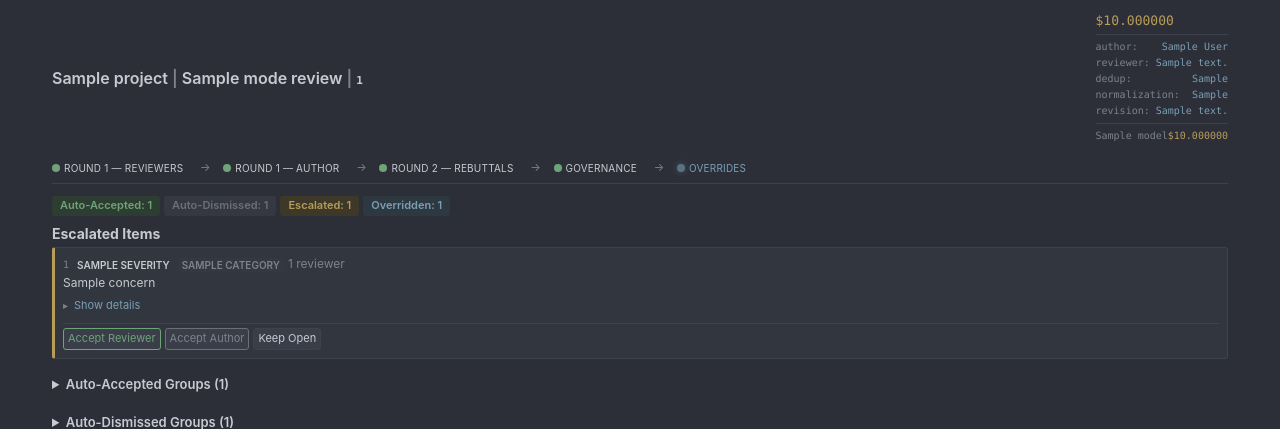
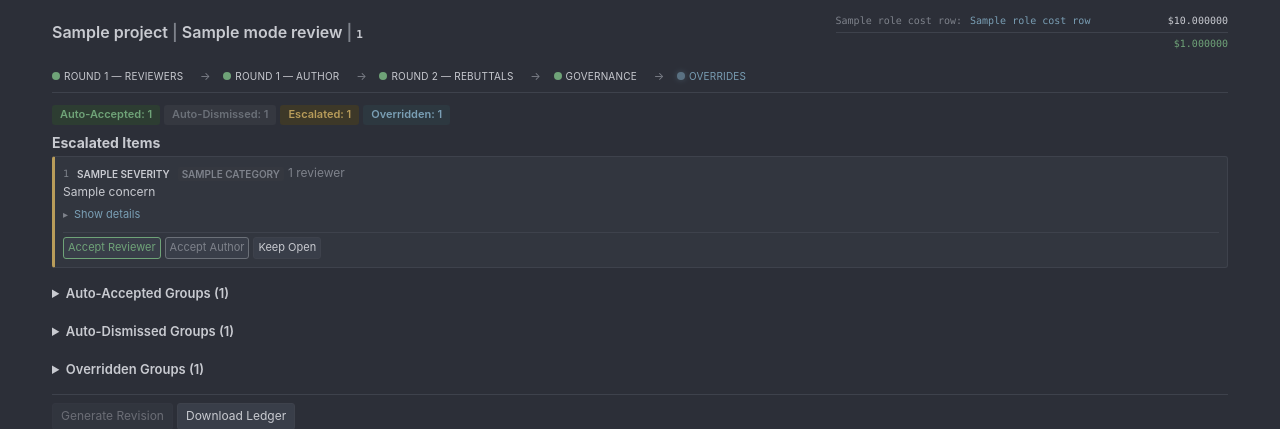
Before and after one commit to briankelley/devils-advocate, a FastAPI app: template src/devils_advocate/gui/templates/review_detail.html in a window 1280 px wide. Shown: the part 30-459 px from the top of the page. Run offline with FastAPI, Linux system fonts and the light colour scheme; the template is opened without the code that fills it: most values are stand-ins (such as "Sample title", 1, 10 or a date in 2020).

Commit message:
GUI polish round 3: spec breadcrumb, cost table, config icons
Fix spec mode breadcrumb to show REVIEWERS → DEDUP → SUGGESTIONS
with correct dot progression. Restructure post-processing cost table
to match live layout with per-role + model + cost rows; add role_costs
tracking to CostTracker and persist in ledger. Overhaul config page
with flat alphabetical model list, collapsible cards, and Lucide role
icons with green=active indicator and click-to-toggle assignments.

```diff
--- a/src/devils_advocate/gui/static/app.js
+++ b/src/devils_advocate/gui/static/app.js
@@ -142,25 +142,41 @@ const dvad = {
             try {
                 const ev = JSON.parse(e.data);
 
-                // Append to log
+                // Handle metadata event (role→model mapping for cost table)
+                if (ev.type === 'metadata') {
+                    this._handleMetadata(ev.detail);
+                    return;
+                }
+
+                // Handle cost event (update cost table, suppress from log)
+                if (ev.type === 'cost') {
+                    this._handleCostUpdate(ev.detail);
+                    return;
+                }
+
+                // Append to log (all other events with a message)
                 if (ev.message && logOutput) {
                     const line = document.createElement('div');
                     const ts = ev.timestamp ? `[${ev.timestamp}] ` : '';
                     line.textContent = ts + ev.message;
                     logOutput.appendChild(line);
-                    logOutput.scrollTop = logOutput.scrollHeight;
+                    const scrollParent = logOutput.parentElement;
+                    if (scrollParent) scrollParent.scrollTop = scrollParent.scrollHeight;
                 }
 
                 // Detect spec mode from the initial review_start event
                 if (ev.phase === 'review_start' && ev.message && ev.message.includes('spec review')) {
                     this._specMode = true;
-                    // Hide adversarial pipeline phases
                     document.querySelectorAll('.phase-adversarial').forEach(el => {
                         el.style.display = 'none';
                     });
-                    // Rename the final phase label
+                    document.querySelectorAll('.bc-spec-only').forEach(el => {
+                        el.style.display = '';
+                    });
+                    const reviewersLabel = document.getElementById('reviewers-phase-label');
+                    if (reviewersLabel) reviewersLabel.textContent = 'REVIEWERS';
                     const finalLabel = document.getElementById('final-phase-label');
-                    if (finalLabel) finalLabel.textContent = 'Suggestions';
+                    if (finalLabel) finalLabel.textContent = 'SUGGESTIONS';
                 }
 
                 // Update phase dots
@@ -187,54 +203,108 @@ const dvad = {
         };
 
         source.onerror = () => {
-            // SSE connection lost — wait and try reloading
             source.close();
             setTimeout(() => window.location.reload(), 3000);
         };
     },
 
-    _updatePhase(phase, seenPhases) {
-        // Detect spec mode from initial review_start event or phase-adversarial visibility
-        if (!this._specMode && phase === 'review_start') {
-            // Check if adversarial phases are hidden (spec mode hides them via CSS class)
-            const adversarialEls = document.querySelectorAll('.phase-adversarial');
-            // Will be determined on next phase event
-        }
-        if (phase === 'dedup_calling' || phase === 'dedup_responded') {
-            // If dedup phases fire, check if spec mode (no author phase expected)
-            this._specMode = this._specMode || !document.getElementById('dot-author');
+    _handleMetadata(detail) {
+        if (!detail) return;
+
+        // Set mode label
+        const modeLabel = document.getElementById('review-mode-label');
+        if (modeLabel && detail.mode) {
+            modeLabel.textContent = detail.mode + ' review';
         }
 
+        // Build cost table from roles
+        const table = document.getElementById('live-cost-table');
+        if (!table || !detail.roles) return;
+
+        const roles = detail.roles;
+        let html = '';
+        for (const [role, model] of Object.entries(roles)) {
+            const label = role.replace(/_/g, ' ');
+            html += `<div class="cost-row">` +
+                `<span class="cost-role">${label}:</span>` +
+                `<span class="cost-model">${model}</span>` +
+                `<span class="cost-value" id="cost-${role}">$0.000000</span>` +
+                `</div>`;
+        }
+        html += `<div class="cost-row cost-divider"></div>`;
+        html += `<div class="cost-row">` +
+            `<span class="cost-role"></span>` +
+            `<span class="cost-model"></span>` +
+            `<span class="cost-value cost-total-value" id="cost-total">$0.000000</span>` +
+            `</div>`;
+        table.innerHTML = html;
+
+        // Spec mode: hide adversarial phases, show spec-only steps
+        if (detail.mode === 'spec') {
+            this._specMode = true;
+            document.querySelectorAll('.phase-adversarial').forEach(el => {
+                el.style.display = 'none';
+            });
+            document.querySelectorAll('.bc-spec-only').forEach(el => {
+                el.style.display = '';
+            });
+            const reviewersLabel = document.getElementById('reviewers-phase-label');
+            if (reviewersLabel) reviewersLabel.textContent = 'REVIEWERS';
+            const finalLabel = document.getElementById('final-phase-label');
+            if (finalLabel) finalLabel.textContent = 'SUGGESTIONS';
+        }
+    },
+
+    _roleCosts: {},
+
+    _handleCostUpdate(detail) {
+        if (!detail) return;
+        const role = detail.role;
+        const callCost = parseFloat(detail.cost) || 0;
+
+        // Accumulate per-role cost
+        this._roleCosts[role] = (this._roleCosts[role] || 0) + callCost;
+
+        const costEl = document.getElementById('cost-' + role);
+        if (costEl) {
+            costEl.textContent = '$' + this._roleCosts[role].toFixed(6);
+        }
+        const totalEl = document.getElementById('cost-total');
+        if (totalEl) {
+            totalEl.textContent = '$' + parseFloat(detail.total).toFixed(6);
+        }
+    },
+
+    _updatePhase(phase, seenPhases) {
         const phaseMap = {
-            'review_start': 'dot-round1',
-            'round1_calling': 'dot-round1',
-            'round1_responded': 'dot-round1',
-            'normalization': 'dot-round1',
+            'review_start': 'dot-reviewers',
+            'round1_calling': 'dot-reviewers',
+            'round1_responded': 'dot-reviewers',
+            'normalization': 'dot-reviewers',
             'dedup_calling': 'dot-dedup',
             'dedup_responded': 'dot-dedup',
             'round1_author': 'dot-author',
-            'round2_skip': 'dot-round2',
-            'round2_skip_reviewer': 'dot-round2',
-            'round2_skip_context': 'dot-round2',
-            'round2_rebuttal_failed': 'dot-round2',
-            'round2_author_failed': 'dot-round2',
+            'round2_skip': 'dot-rebuttals',
+            'round2_skip_reviewer': 'dot-rebuttals',
+            'round2_skip_context': 'dot-rebuttals',
+            'round2_rebuttal_failed': 'dot-rebuttals',
+            'round2_author_failed': 'dot-rebuttals',
             'governance_catastrophic': 'dot-governance',
             'governance_complete': 'dot-governance',
             'cost_warning': null,
             'cost_exceeded': null,
-            'revision_calling': 'dot-governance',
-            'revision_responded': 'dot-governance',
-            'revision_skip': 'dot-governance',
-            'revision_skip_context': 'dot-governance',
-            'revision_extraction_failed': 'dot-governance',
-            'revision_failed': 'dot-governance',
+            'revision_calling': 'dot-revision',
+            'revision_responded': 'dot-revision',
+            'revision_skip': 'dot-revision',
+            'revision_skip_context': 'dot-revision',
+            'revision_extraction_failed': 'dot-revision',
+            'revision_failed': 'dot-revision',
         };
 
         const dotId = phaseMap[phase];
         if (!dotId) return;
 
-        // Use appropriate dot order based on which dots exist in the DOM
-        const fullOrder = ['dot-round1', 'dot-dedup', 'dot-author', 'dot-round2', 'dot-governance'];
+        const fullOrder = ['dot-reviewers', 'dot-dedup', 'dot-author', 'dot-rebuttals', 'dot-governance', 'dot-revision'];
         const dotOrder = fullOrder.filter(id => document.getElementById(id));
         const currentIdx = dotOrder.indexOf(dotId);
 
@@ -412,32 +482,44 @@ const dvad = {
         }
     },
 
-    // ── Role Pills ───────────────────────────────────────────────────
+    // ── Role Icons ──────────────────────────────────────────────────
     initRolePills() {
-        const pills = document.querySelectorAll('.role-pill');
-        if (!pills.length) return;
+        const icons = document.querySelectorAll('.role-icon');
+        if (!icons.length) return;
 
-        pills.forEach(pill => {
-            pill.addEventListener('click', () => {
-                const model = pill.dataset.model;
-                const role = pill.dataset.role;
-                const isActive = pill.classList.contains('active');
+        icons.forEach(icon => {
+            icon.addEventListener('click', (e) => {
+                e.stopPropagation();
+                const model = icon.dataset.model;
+                const role = icon.dataset.role;
+                const isActive = icon.classList.contains('role-active');
 
                 // Radio roles: only one model per role (except reviewer which is multi)
                 const radioRoles = ['author', 'deduplication', 'integration_reviewer', 'normalization', 'revision'];
 
                 if (radioRoles.includes(role)) {
-                    // Deactivate all other pills for this role
-                    document.querySelectorAll(`.role-pill[data-role="${role}"]`).forEach(p => {
-                        p.classList.remove('active');
+                    // Deactivate all other icons for this role
+                    document.querySelectorAll(`.role-icon[data-role="${role}"]`).forEach(p => {
+                        p.classList.remove('role-active');
+                        p.title = p.title.replace(' (assigned)', '');
                     });
-                    // Activate this one (unless toggling off — radio roles always need one)
+                    // Activate this one (unless toggling off)
                     if (!isActive) {
-                        pill.classList.add('active');
+                        icon.classList.add('role-active');
+                        if (!icon.title.includes('(assigned)')) {
+                            icon.title = icon.title + ' (assigned)';
+                        }
                     }
                 } else {
                     // Checkbox role (reviewer): toggle
-                    pill.classList.toggle('active');
+                    icon.classList.toggle('role-active');
+                    if (icon.classList.contains('role-active')) {
+                        if (!icon.title.includes('(assigned)')) {
+                            icon.title = icon.title + ' (assigned)';
+                        }
+                    } else {
+                        icon.title = icon.title.replace(' (assigned)', '');
+                    }
                 }
 
                 this._markRolesDirty();
@@ -456,9 +538,9 @@ const dvad = {
         const summary = document.getElementById('role-summary');
         if (!summary) return;
 
-        // Scan all active pills
+        // Scan all active role icons
         const roles = {};
-        document.querySelectorAll('.role-pill.active').forEach(pill => {
+        document.querySelectorAll('.role-icon.role-active').forEach(pill => {
             const model = pill.dataset.model;
             const role = pill.dataset.role;
             if (role === 'reviewer') {
@@ -525,9 +607,9 @@ const dvad = {
         const roles = {};
         const reviewers = [];
 
-        document.querySelectorAll('.role-pill.active').forEach(pill => {
-            const model = pill.dataset.model;
-            const role = pill.dataset.role;
+        document.querySelectorAll('.role-icon.role-active').forEach(icon => {
+            const model = icon.dataset.model;
+            const role = icon.dataset.role;
 
             if (role === 'reviewer') {
                 reviewers.push(model);
--- a/src/devils_advocate/gui/static/style.css
+++ b/src/devils_advocate/gui/static/style.css
@@ -308,21 +308,44 @@ main { padding: var(--pad-lg); max-width: 1200px; margin: 0 auto; }
     color: var(--text);
 }
 
-/* ── Progress View ──────────────────────────────────────────────────── */
+/* ── Running View ──────────────────────────────────────────────────── */
 
-.progress-container { max-width: 700px; }
-.progress-phases { margin: var(--pad-md) 0; }
-.phase-item {
-    padding: var(--pad-xs) var(--pad-sm);
+.running-header {
+    display: flex;
+    justify-content: space-between;
+    align-items: flex-start;
+    padding: var(--pad-md) 0;
+}
+.running-title h1 { font-size: 16px; font-weight: 400; }
+
+.live-cost-table {
+    font-family: var(--font-mono);
     font-size: 12px;
+    line-height: 1.8;
+    text-align: right;
+}
+.cost-row { display: flex; justify-content: flex-end; gap: var(--pad-md); }
+.cost-role { color: var(--text-dim); min-width: 120px; text-align: right; }
+.cost-model { color: var(--accent); min-width: 200px; text-align: left; }
+.cost-value { min-width: 90px; text-align: right; }
+.cost-total-value { color: var(--green); }
+.cost-divider { border-top: 1px solid var(--border); margin: 2px 0; padding: 0; min-height: 1px; }
+
+.progress-breadcrumb {
     display: flex;
     align-items: center;
     gap: var(--pad-sm);
+    padding: var(--pad-md) 0;
+    border-top: 1px solid var(--border);
+    margin-top: var(--pad-md);
 }
+.bc-step { display: flex; align-items: center; gap: 6px; }
+.bc-label { font-size: 12px; font-weight: 600; text-transform: uppercase; letter-spacing: 0.5px; }
+.bc-arrow { color: var(--text-dim); font-size: 14px; }
+
 .phase-dot { font-size: 14px; width: 16px; text-align: center; }
 .phase-dot.active { color: var(--accent); }
 .phase-dot.done { color: var(--green); }
-.phase-detail { color: var(--text-dim); font-size: 10px; margin-left: var(--pad-sm); }
 
 .log-container {
     margin-top: var(--pad-md);
@@ -771,6 +789,15 @@ main { padding: var(--pad-lg); max-width: 1200px; margin: 0 auto; }
     margin: 4px 0;
 }
 
+.completed-cost-table {
+    font-family: var(--font-mono);
+    font-size: 10px;
+    line-height: 1.8;
+    text-align: right;
+}
+.completed-cost-table .cost-role { min-width: 100px; }
+.completed-cost-table .cost-model { min-width: 160px; }
+
 /* ── Collapsible Card Body ────────────────────────────────────────── */
 
 .card-collapsible {
--- a/src/devils_advocate/gui/templates/review_detail.html
+++ b/src/devils_advocate/gui/templates/review_detail.html
@@ -4,40 +4,53 @@
 
 {% if status == 'running' %}
 {# ── Progress View ───────────────────────────────────────────────────── #}
-<div class="page-header">
-    <h1>Review In Progress</h1>
-    <span class="badge badge-running">Running</span>
+<div class="running-header">
+    <div class="running-title">
+        <h1>dvad-gui <span class="dim">|</span>
+            <span id="review-mode-label">review</span>
+            <span class="dim">|</span>
+            <span class="mono">{{ review_id }}</span></h1>
+    </div>
+    <div class="live-cost-table" id="live-cost-table">
+        <!-- populated by review_metadata SSE event -->
+    </div>
 </div>
-<div class="progress-container">
-    <div class="review-meta">
-        <span class="mono">{{ review_id }}</span>
+
+<div class="progress-breadcrumb" id="progress-phases">
+    <div class="bc-step">
+        <span class="phase-dot" id="dot-reviewers">&#9679;</span>
+        <span class="bc-label" id="reviewers-phase-label">ROUND 1 — REVIEWERS</span>
     </div>
-    <div class="progress-phases" id="progress-phases">
-        <div class="phase-item" data-phase="round1_calling">
-            <span class="phase-dot" id="dot-round1">&#9675;</span> Reviewers
-            <span id="round1-detail" class="phase-detail"></span>
-        </div>
-        <span class="phase-arrow">&rarr;</span>
-        <div class="phase-item" data-phase="dedup">
-            <span class="phase-dot" id="dot-dedup">&#9675;</span> Dedup
-        </div>
-        <span class="phase-arrow">&rarr;</span>
-        <div class="phase-item phase-adversarial" data-phase="round1_author">
-            <span class="phase-dot" id="dot-author">&#9675;</span> Author Response
-        </div>
-        <span class="phase-arrow phase-adversarial">&rarr;</span>
-        <div class="phase-item phase-adversarial" data-phase="round2">
-            <span class="phase-dot" id="dot-round2">&#9675;</span> Rebuttals
-        </div>
-        <span class="phase-arrow phase-adversarial">&rarr;</span>
-        <div class="phase-item" data-phase="governance">
-            <span class="phase-dot" id="dot-governance">&#9675;</span> <span class="phase-label-text" id="final-phase-label">Governance / Output</span>
-        </div>
+    <span class="bc-arrow">&rarr;</span>
+    <div class="bc-step bc-spec-only">
+        <span class="phase-dot" id="dot-dedup">&#9675;</span>
+        <span class="bc-label">DEDUP</span>
     </div>
-    <div class="log-container">
-        <div class="log-header">Log</div>
-        <div class="log-output" id="log-output"></div>
+    <span class="bc-arrow bc-spec-only">&rarr;</span>
+    <div class="bc-step phase-adversarial">
+        <span class="phase-dot" id="dot-author">&#9675;</span>
+        <span class="bc-label">ROUND 1 — AUTHOR</span>
     </div>
+    <span class="bc-arrow phase-adversarial">&rarr;</span>
+    <div class="bc-step phase-adversarial">
+        <span class="phase-dot" id="dot-rebuttals">&#9675;</span>
+        <span class="bc-label">ROUND 2 — REBUTTALS</span>
+    </div>
+    <span class="bc-arrow phase-adversarial">&rarr;</span>
+    <div class="bc-step phase-adversarial">
+        <span class="phase-dot" id="dot-governance">&#9675;</span>
+        <span class="bc-label">GOVERNANCE</span>
+    </div>
+    <span class="bc-arrow">&rarr;</span>
+    <div class="bc-step">
+        <span class="phase-dot" id="dot-revision">&#9675;</span>
+        <span class="bc-label" id="final-phase-label">REVISION</span>
+    </div>
+</div>
+
+<div class="log-container">
+    <div class="log-header">Log</div>
+    <div class="log-output" id="log-output"></div>
 </div>
 
 {% else %}
@@ -51,26 +64,20 @@
         <span class="dim">|</span>
         <span class="mono">{{ review_id[:20] }}</span>
     </h1>
-    <div>
-        <span class="cost-badge">${{ "%.6f"|format(ledger.get('cost', {}).get('total_usd', 0)) }}</span>
-        <hr class="cost-separator">
-        <div class="cost-roles">
-            <div class="cost-roles-row"><span>author:</span><span>{{ ledger.get('author_model', '—') }}</span></div>
-            {% for rv in ledger.get('reviewer_models', []) %}
-            <div class="cost-roles-row"><span>reviewer{% if ledger.get('reviewer_models', [])|length > 1 %} {{ loop.index }}{% endif %}:</span><span>{{ rv }}</span></div>
-            {% endfor %}
-            <div class="cost-roles-row"><span>dedup:</span><span>{{ ledger.get('dedup_model', '—') }}</span></div>
-            <div class="cost-roles-row"><span>normalization:</span><span>{{ normalization_model }}</span></div>
-            <div class="cost-roles-row"><span>revision:</span><span>{{ revision_model }}</span></div>
+    <div class="completed-cost-table">
+        {% for role_name, model_name, role_cost in role_cost_rows %}
+        <div class="cost-row">
+            <span class="cost-role">{{ role_name }}:</span>
+            <span class="cost-model">{{ model_name }}</span>
+            <span class="cost-value">${{ "%.6f"|format(role_cost) }}</span>
         </div>
-        {% if cost_breakdown %}
-        <hr class="cost-separator">
-        <div class="cost-breakdown">
-            {% for model, amount in cost_breakdown.items() %}
-            <div class="cost-breakdown-row"><span>{{ model }}</span><span>${{ "%.6f"|format(amount) }}</span></div>
-            {% endfor %}
+        {% endfor %}
+        <div class="cost-row cost-divider"></div>
+        <div class="cost-row">
+            <span class="cost-role"></span>
+            <span class="cost-model"></span>
+            <span class="cost-value cost-total-value">${{ "%.6f"|format(total_cost) }}</span>
         </div>
-        {% endif %}
     </div>
 </div>
 
--- a/src/devils_advocate/output.py
+++ b/src/devils_advocate/output.py
@@ -268,6 +268,7 @@ def generate_ledger(result: ReviewResult) -> dict:
         "cost": {
             "total_usd": round(result.cost.total_usd, 6),
             "breakdown": {k: round(v, 6) for k, v in result.cost.breakdown().items()},
+            "role_costs": {k: round(v, 6) for k, v in result.cost.role_costs.items()},
         },
     }
 
```
Also changed, not shown: other parts of src/devils_advocate/gui/static/style.css (+46 -8 lines), src/devils_advocate/gui/pages.py (+27 -0 lines), src/devils_advocate/gui/templates/config.html (+31 -18 lines), src/devils_advocate/types.py (+13 -0 lines).
